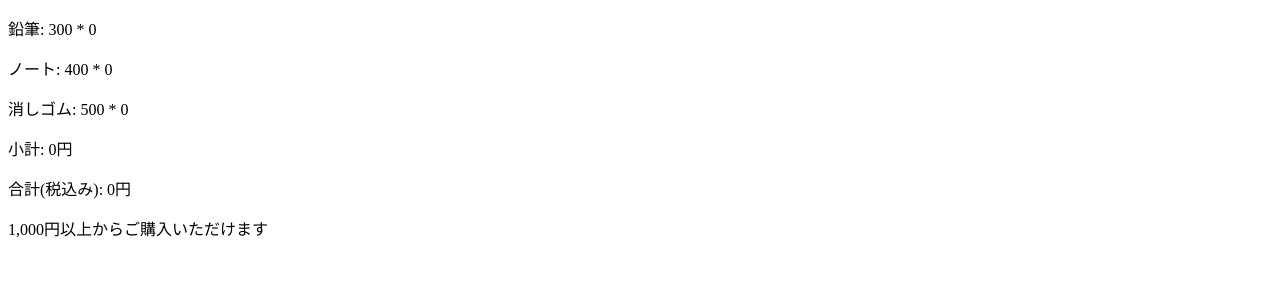
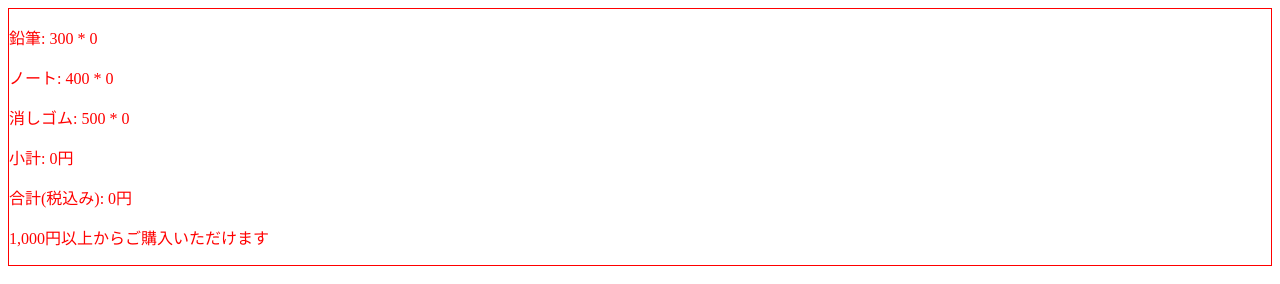
Before and after one commit to Growingplant3/student, a plain HTML site: page compute.html in a window 1280 px wide. Drawn offline with nearby package versions, Linux system fonts and the light colour scheme.

Commit message:
fifth commit

```diff
--- a/compute.html
+++ b/compute.html
@@ -8,6 +8,7 @@
   </head>
   <body>
     <div id="app">
+      <div :style="errorMessageStyle">
         <p>{{ items[0].name }}: {{ items[0].price }} * {{ items[0].quantity }}</p>
         <p>{{ items[1].name }}: {{ items[1].price }} * {{ items[1].quantity }}</p>
         <p>{{ items[2].name }}: {{ items[2].price }} * {{ items[2].quantity }}</p>
@@ -16,6 +17,7 @@
         <p v-show="!canBuy">
           {{ 1000 | numberWithDelimiter }}円以上からご購入いただけます
         </p>
+      </div>
     </div>
     <script>
       var items = [
@@ -59,6 +61,12 @@
           },
           canBuy: function () {
             return this.totalPrice >= 1000
+          },
+          errorMessageStyle: function () {
+            return {
+              border: this.canBuy ? '' : '1px solid red',
+              color: this.canBuy ? '' : 'red'
+            }
           }
         }
       })
```
Lines whose indentation alone changed are shown as unchanged.
